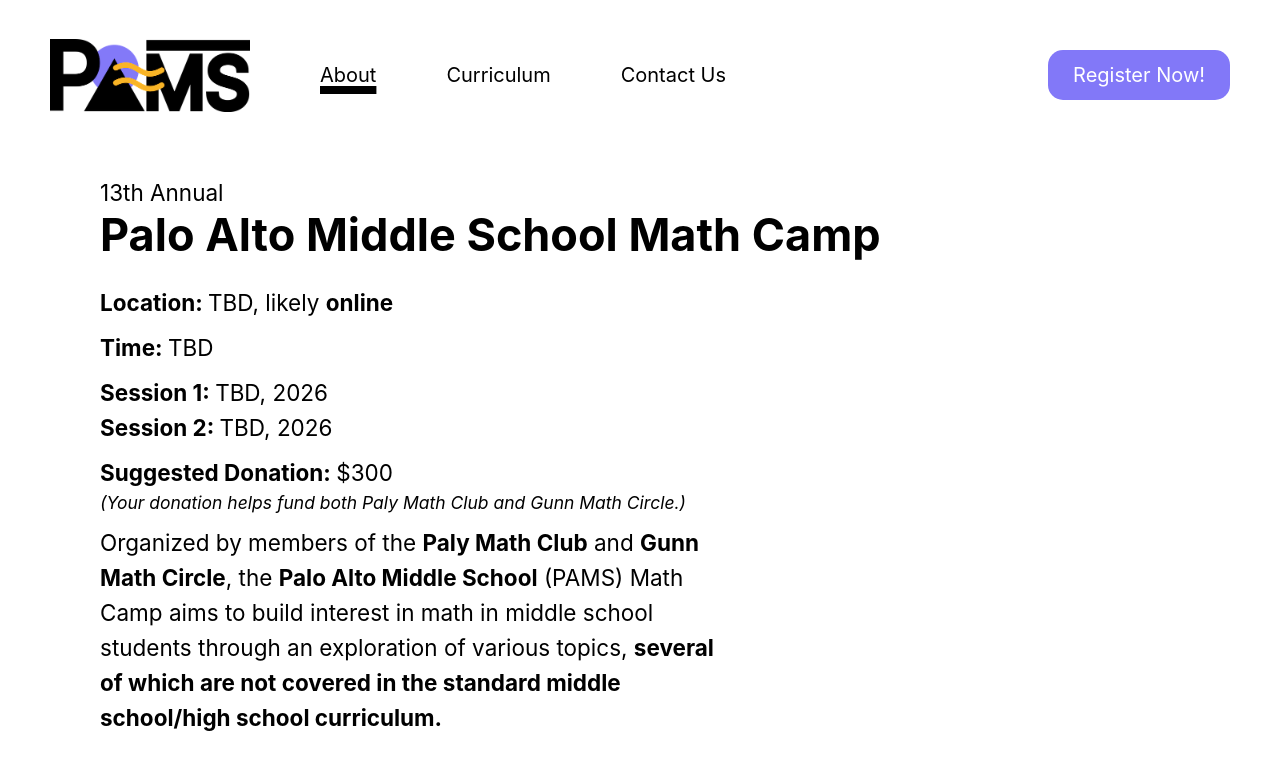
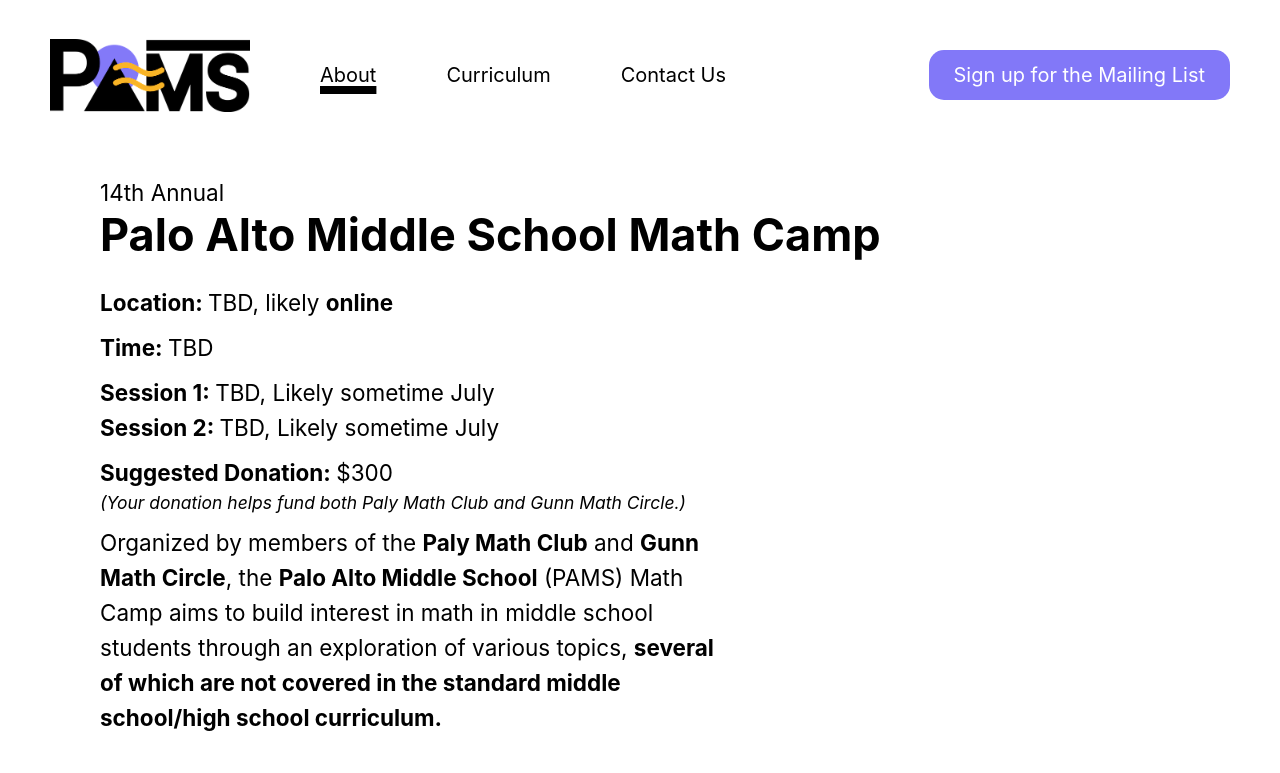
Before and after one commit to PAMSMathCamp/PAMS, a Next.js app: page / in a window 1280 px wide. Shown: the top 773 px of the page. Built offline with nearby package versions, Linux system fonts and the light colour scheme.

Commit message:
Updated 2026 with TBD info

```diff
--- a/components/reg.js
+++ b/components/reg.js
@@ -1,8 +1,8 @@
 export default function RegisterButton () {
     return (
-        <a href="https://docs.google.com/forms/d/e/1FAIpQLSc9yAtJC0pY8nh8-OHcofkr-brxP7edoz5j9Nbh3s5zCT30bw/viewform" target="_blank" rel="noopener noreferrer">
+        <a href="https://docs.google.com/forms/d/e/1FAIpQLSe_XtGKLotBUnaokk_tU31qBW_IX3RCnFmj1mfJEUUfdtGsUw/viewform" target="_blank" rel="noopener noreferrer">
             <div className="bg-highlight text-white inline-block py-2 px-5 rounded-xl">
-                Register Now!
+                Sign up for the Mailing List
             </div>
         </a>
     )
--- a/pages/api/hello.js
+++ b/pages/api/hello.js
@@ -1,5 +1,5 @@
 // Next.js API route support: https://nextjs.org/docs/api-routes/introduction
 
 export default function handler(req, res) {
-  res.status(200).json({ name: 'John Doe' })
+  res.status(200).json({ name: 'Top 10 useful APIs of all time' })
 }
--- a/pages/curriculum.js
+++ b/pages/curriculum.js
@@ -27,7 +27,8 @@
             <div>
                 PAMS Math Camp offers topics in not only standard math curricula
                 but also in competition math and higher mathematics. (There will be an
-                escape room activity on Day 1 Block 1.)
+                escape room activity on Day 1 Block 1.) This curriculum from a previous
+                year of PAMS. The following page will be updated for 2026 very soon!
                 {/* <a
                     target="_blank"
                     rel="noopener noreferrer"
--- a/pages/index.js
+++ b/pages/index.js
@@ -8,7 +8,7 @@
 
 			<div className="flex grow">
 				<div>
-					<div>13th Annual</div>
+					<div>14th Annual</div>
 					<div className="text-4xl font-bold mb-5">Palo Alto Middle School Math Camp</div>
 
 					<div className="my-2">
@@ -20,8 +20,8 @@
 					</div>
 
 					<div className="my-2">
-						<strong>Session 1: </strong> TBD, 2026 <br />
-						<strong>Session 2: </strong> TBD, 2026
+						<strong>Session 1: </strong> TBD, Likely sometime July<br />
+						<strong>Session 2: </strong> TBD, Likely sometime July
 					</div>
 
 					<div className="my-2">
```
